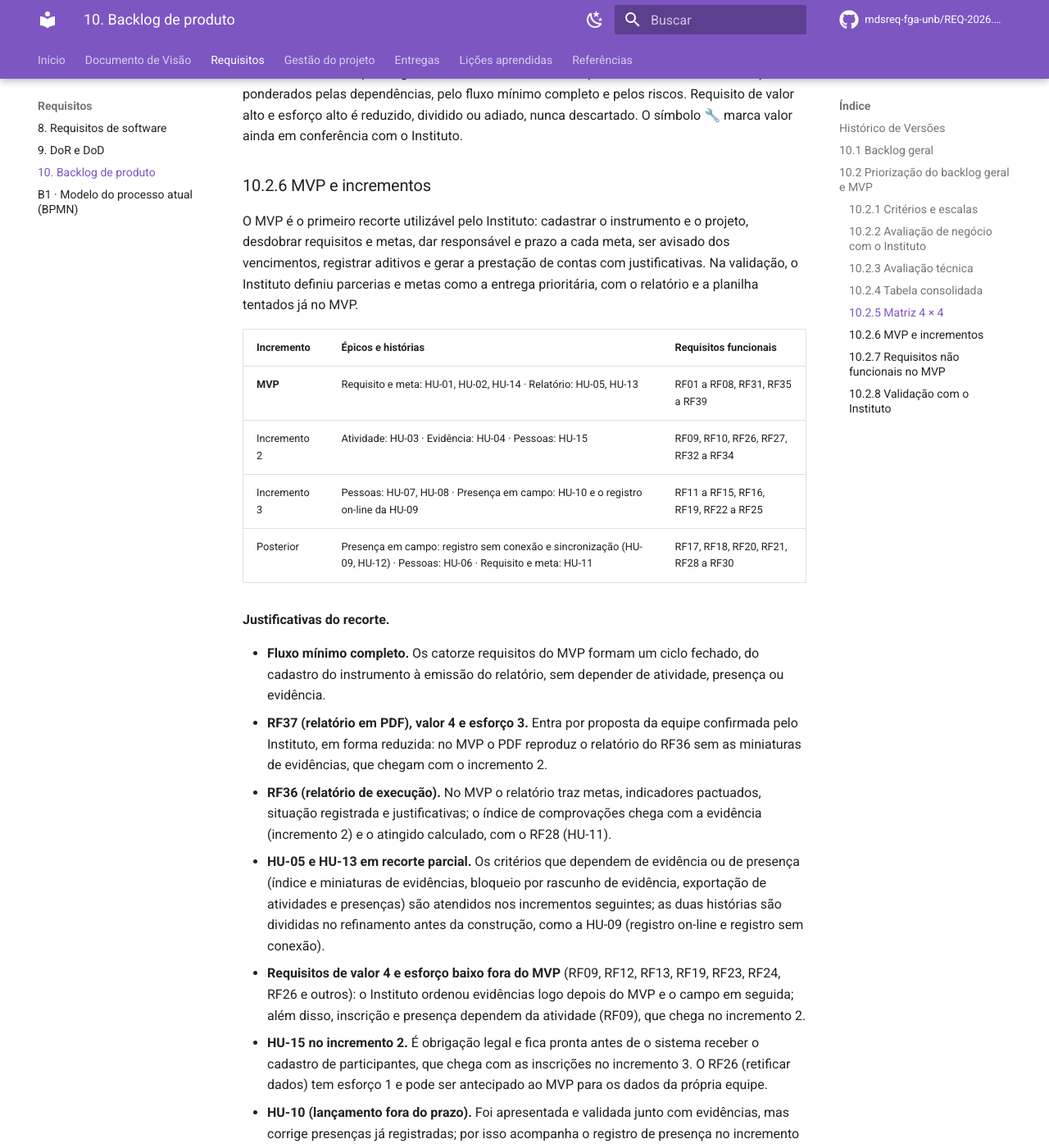
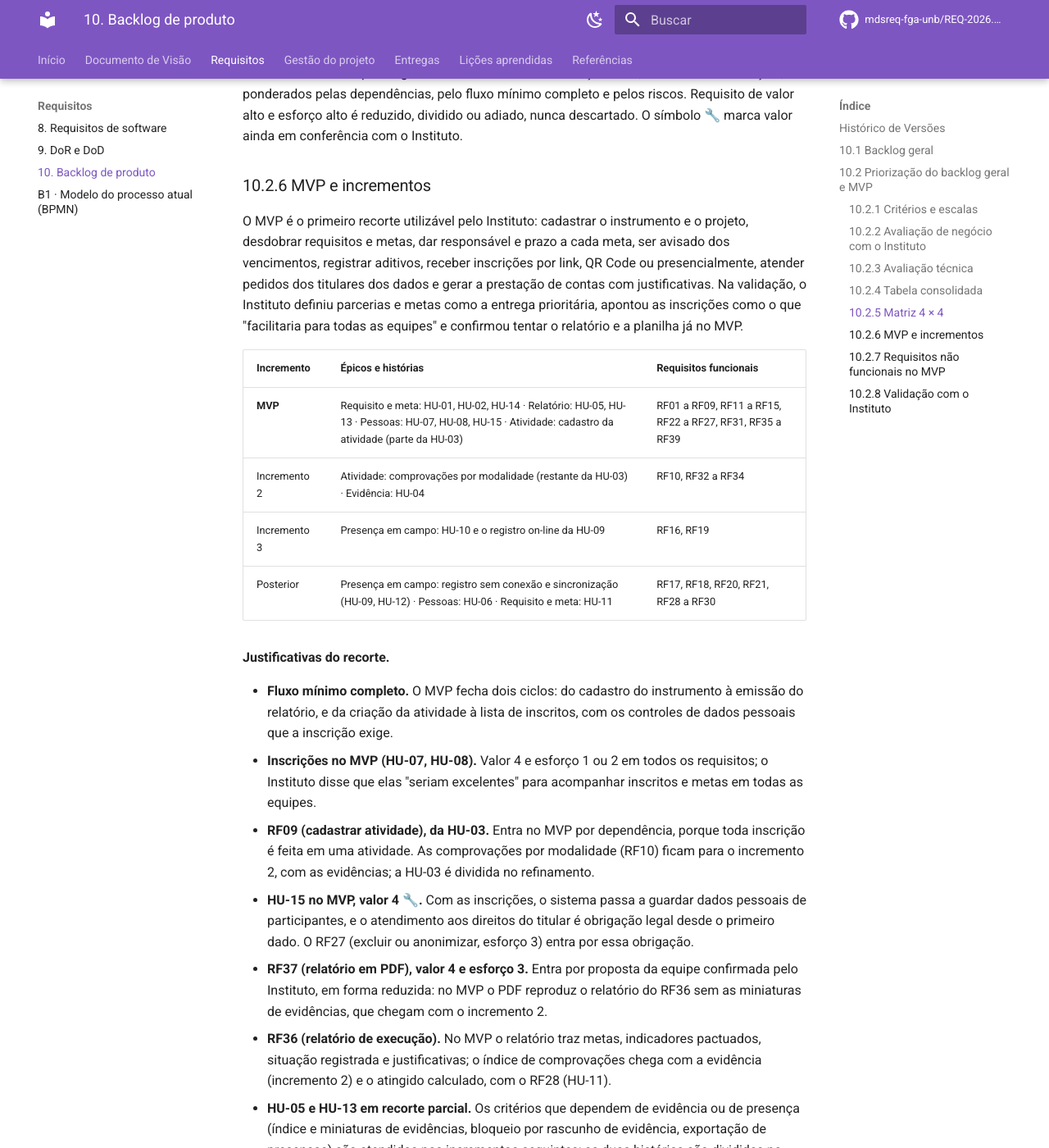
Before and after one commit to mdsreq-fga-unb/REQ-2026.2-T02-CyberSetor, an MkDocs documentation site: the page built from docs/requisitos/10-backlog.md, in a window 1280 px wide and 1400 px high, scrolled down 11117 px. Shown: the whole window at 82% size. Built offline with MkDocs 1.6.1 and Material for MkDocs 9.7.7, drawn with Linux system fonts in a browser that asks for light colours; comment, search, counter and statistics services are not loaded; some of the changed text lies outside the part shown.

Commit message:
docs(requisitos): inclui as inscrições no MVP da seção 10

```diff
--- a/docs/requisitos/10-backlog.md
+++ b/docs/requisitos/10-backlog.md
@@ -360,25 +360,25 @@ O **esforço técnico** de cada requisito é a média das três notas, arredonda
 | [RF06](8-requisitos.md#rf06) | HU-02 | 4 | 1 | MVP |
 | [RF07](8-requisitos.md#rf07) | HU-02 | 4 | 2 | MVP |
 | [RF08](8-requisitos.md#rf08) | HU-02 | 4 | 2 | MVP |
-| [RF09](8-requisitos.md#rf09) | HU-03 | 4 | 1 | Incremento 2 |
+| [RF09](8-requisitos.md#rf09) | HU-03 | 4 | 1 | MVP |
 | [RF10](8-requisitos.md#rf10) | HU-03 | 4 | 3 | Incremento 2 |
-| [RF11](8-requisitos.md#rf11) | HU-07 | 4 | 2 | Incremento 3 |
-| [RF12](8-requisitos.md#rf12) | HU-07 | 4 | 1 | Incremento 3 |
-| [RF13](8-requisitos.md#rf13) | HU-08 | 4 | 1 | Incremento 3 |
-| [RF14](8-requisitos.md#rf14) | HU-07, HU-08 | 4 | 2 | Incremento 3 |
-| [RF15](8-requisitos.md#rf15) | HU-07, HU-08 | 4 | 2 | Incremento 3 |
+| [RF11](8-requisitos.md#rf11) | HU-07 | 4 | 2 | MVP |
+| [RF12](8-requisitos.md#rf12) | HU-07 | 4 | 1 | MVP |
+| [RF13](8-requisitos.md#rf13) | HU-08 | 4 | 1 | MVP |
+| [RF14](8-requisitos.md#rf14) | HU-07, HU-08 | 4 | 2 | MVP |
+| [RF15](8-requisitos.md#rf15) | HU-07, HU-08 | 4 | 2 | MVP |
 | [RF16](8-requisitos.md#rf16) | HU-09 | 2 | 3 | Incremento 3 |
 | [RF17](8-requisitos.md#rf17) | HU-09 | 2 | 3 | Posterior |
 | [RF18](8-requisitos.md#rf18) | HU-12 | 2 | 3 | Posterior |
 | [RF19](8-requisitos.md#rf19) | HU-10 | 4 | 1 | Incremento 3 |
 | [RF20](8-requisitos.md#rf20) | HU-06 | 2 | 2 | Posterior |
 | [RF21](8-requisitos.md#rf21) | HU-06 | 2 | 1 | Posterior |
-| [RF22](8-requisitos.md#rf22) | HU-06, HU-08 | 4 | 2 | Incremento 3 |
-| [RF23](8-requisitos.md#rf23) | HU-07, HU-08 | 4 | 1 | Incremento 3 |
-| [RF24](8-requisitos.md#rf24) | HU-06, HU-07 | 4 | 1 | Incremento 3 |
-| [RF25](8-requisitos.md#rf25) | HU-07 | 4 | 2 | Incremento 3 |
-| [RF26](8-requisitos.md#rf26) | HU-15 | 4 🔧 | 1 | Incremento 2 |
-| [RF27](8-requisitos.md#rf27) | HU-15 | 4 🔧 | 3 | Incremento 2 |
+| [RF22](8-requisitos.md#rf22) | HU-06, HU-08 | 4 | 2 | MVP |
+| [RF23](8-requisitos.md#rf23) | HU-07, HU-08 | 4 | 1 | MVP |
+| [RF24](8-requisitos.md#rf24) | HU-06, HU-07 | 4 | 1 | MVP |
+| [RF25](8-requisitos.md#rf25) | HU-07 | 4 | 2 | MVP |
+| [RF26](8-requisitos.md#rf26) | HU-15 | 4 🔧 | 1 | MVP |
+| [RF27](8-requisitos.md#rf27) | HU-15 | 4 🔧 | 3 | MVP |
 | [RF28](8-requisitos.md#rf28) | HU-11 | 3 | 2 | Posterior |
 | [RF29](8-requisitos.md#rf29) | HU-11 | 3 | 1 | Posterior |
 | [RF30](8-requisitos.md#rf30) | HU-11 | 3 | 2 | Posterior |
@@ -398,7 +398,7 @@ Linhas: valor de negócio. Colunas: esforço técnico. Em negrito, os requisitos
 
 | Valor \ Esforço | 1 | 2 | 3 | 4 |
 | :---: | :--- | :--- | :--- | :--- |
-| **4** | **RF01**, **RF02**, **RF03**, **RF05**, **RF06**, RF09, RF12, RF13, RF19, RF23, RF24, RF26 🔧, **RF35**, **RF38**, **RF39** | **RF04**, **RF07**, **RF08**, RF11, RF14, RF15, RF22, RF25, **RF31**, RF33, **RF36** | RF10, RF27 🔧, RF32, RF34, **RF37** | — |
+| **4** | **RF01**, **RF02**, **RF03**, **RF05**, **RF06**, **RF09**, **RF12**, **RF13**, RF19, **RF23**, **RF24**, **RF26** 🔧, **RF35**, **RF38**, **RF39** | **RF04**, **RF07**, **RF08**, **RF11**, **RF14**, **RF15**, **RF22**, **RF25**, **RF31**, RF33, **RF36** | RF10, **RF27** 🔧, RF32, RF34, **RF37** | — |
 | **3** | RF29 | RF28, RF30 | — | — |
 | **2** | RF21 | RF20 | RF16, RF17, RF18 | — |
 | **1** | — | — | — | — |
@@ -408,23 +408,25 @@ Candidatos ao MVP pela regra da matriz: valor 4 com esforço 1 ou 2, e valor 3 c
 
 ### 10.2.6 MVP e incrementos
 
-O MVP é o primeiro recorte utilizável pelo Instituto: cadastrar o instrumento e o projeto, desdobrar requisitos e metas, dar responsável e prazo a cada meta, ser avisado dos vencimentos, registrar aditivos e gerar a prestação de contas com justificativas. Na validação, o Instituto definiu parcerias e metas como a entrega prioritária, com o relatório e a planilha tentados já no MVP.
+O MVP é o primeiro recorte utilizável pelo Instituto: cadastrar o instrumento e o projeto, desdobrar requisitos e metas, dar responsável e prazo a cada meta, ser avisado dos vencimentos, registrar aditivos, receber inscrições por link, QR Code ou presencialmente, atender pedidos dos titulares dos dados e gerar a prestação de contas com justificativas. Na validação, o Instituto definiu parcerias e metas como a entrega prioritária, apontou as inscrições como o que "facilitaria para todas as equipes" e confirmou tentar o relatório e a planilha já no MVP.
 
 | Incremento | Épicos e histórias | Requisitos funcionais |
 | :--- | :--- | :--- |
-| **MVP** | Requisito e meta: HU-01, HU-02, HU-14 · Relatório: HU-05, HU-13 | RF01 a RF08, RF31, RF35 a RF39 |
-| Incremento 2 | Atividade: HU-03 · Evidência: HU-04 · Pessoas: HU-15 | RF09, RF10, RF26, RF27, RF32 a RF34 |
-| Incremento 3 | Pessoas: HU-07, HU-08 · Presença em campo: HU-10 e o registro on-line da HU-09 | RF11 a RF15, RF16, RF19, RF22 a RF25 |
+| **MVP** | Requisito e meta: HU-01, HU-02, HU-14 · Relatório: HU-05, HU-13 · Pessoas: HU-07, HU-08, HU-15 · Atividade: cadastro da atividade (parte da HU-03) | RF01 a RF09, RF11 a RF15, RF22 a RF27, RF31, RF35 a RF39 |
+| Incremento 2 | Atividade: comprovações por modalidade (restante da HU-03) · Evidência: HU-04 | RF10, RF32 a RF34 |
+| Incremento 3 | Presença em campo: HU-10 e o registro on-line da HU-09 | RF16, RF19 |
 | Posterior | Presença em campo: registro sem conexão e sincronização (HU-09, HU-12) · Pessoas: HU-06 · Requisito e meta: HU-11 | RF17, RF18, RF20, RF21, RF28 a RF30 |
 
 **Justificativas do recorte.**
 
-- **Fluxo mínimo completo.** Os catorze requisitos do MVP formam um ciclo fechado, do cadastro do instrumento à emissão do relatório, sem depender de atividade, presença ou evidência.
+- **Fluxo mínimo completo.** O MVP fecha dois ciclos: do cadastro do instrumento à emissão do relatório, e da criação da atividade à lista de inscritos, com os controles de dados pessoais que a inscrição exige.
+- **Inscrições no MVP (HU-07, HU-08).** Valor 4 e esforço 1 ou 2 em todos os requisitos; o Instituto disse que elas "seriam excelentes" para acompanhar inscritos e metas em todas as equipes.
+- **RF09 (cadastrar atividade), da HU-03.** Entra no MVP por dependência, porque toda inscrição é feita em uma atividade. As comprovações por modalidade (RF10) ficam para o incremento 2, com as evidências; a HU-03 é dividida no refinamento.
+- **HU-15 no MVP, valor 4 🔧.** Com as inscrições, o sistema passa a guardar dados pessoais de participantes, e o atendimento aos direitos do titular é obrigação legal desde o primeiro dado. O RF27 (excluir ou anonimizar, esforço 3) entra por essa obrigação.
 - **RF37 (relatório em PDF), valor 4 e esforço 3.** Entra por proposta da equipe confirmada pelo Instituto, em forma reduzida: no MVP o PDF reproduz o relatório do RF36 sem as miniaturas de evidências, que chegam com o incremento 2.
 - **RF36 (relatório de execução).** No MVP o relatório traz metas, indicadores pactuados, situação registrada e justificativas; o índice de comprovações chega com a evidência (incremento 2) e o atingido calculado, com o RF28 (HU-11).
-- **HU-05 e HU-13 em recorte parcial.** Os critérios que dependem de evidência ou de presença (índice e miniaturas de evidências, bloqueio por rascunho de evidência, exportação de atividades e presenças) são atendidos nos incrementos seguintes; as duas histórias são divididas no refinamento antes da construção, como a HU-09 (registro on-line e registro sem conexão).
-- **Requisitos de valor 4 e esforço baixo fora do MVP** (RF09, RF12, RF13, RF19, RF23, RF24, RF26 e outros): o Instituto ordenou evidências logo depois do MVP e o campo em seguida; além disso, inscrição e presença dependem da atividade (RF09), que chega no incremento 2.
-- **HU-15 no incremento 2.** É obrigação legal e fica pronta antes de o sistema receber o cadastro de participantes, que chega com as inscrições no incremento 3. O RF26 (retificar dados) tem esforço 1 e pode ser antecipado ao MVP para os dados da própria equipe.
+- **HU-05 e HU-13 em recorte parcial.** Os critérios que dependem de evidência ou de presença (índice e miniaturas de evidências, bloqueio por rascunho de evidência, exportação de presenças) são atendidos nos incrementos seguintes; as duas histórias são divididas no refinamento antes da construção, como a HU-09 (registro on-line e registro sem conexão).
+- **Evidências no incremento 2.** O Instituto ordenou as evidências logo depois do MVP; o esforço delas (RF32 e RF34 com esforço 3) não cabe na primeira entrega.
 - **HU-10 (lançamento fora do prazo).** Foi apresentada e validada junto com evidências, mas corrige presenças já registradas; por isso acompanha o registro de presença no incremento 3.
 - **RF16 (registro on-line de presença), valor 2.** Sobe para o incremento 3 por dependência: a HU-10, de valor 4, corrige presenças registradas por ele. O registro sem conexão (RF17) e a sincronização (RF18) ficam para depois.
 - **HU-11 (progresso e risco), valor 3.** Fica para o fim porque o cálculo (RF28) depende de presenças e evidências registradas; antes disso o painel mostraria números enganosos. O RF29, candidato pela matriz, só tem efeito junto com o RF28.
@@ -434,8 +436,8 @@ O MVP é o primeiro recorte utilizável pelo Instituto: cadastrar o instrumento
 | Classe | Requisitos não funcionais | Motivo |
 | :--- | :--- | :--- |
 | Obrigatórios para o MVP | [RNF03](8-requisitos.md#rnf03), [RNF04](8-requisitos.md#rnf04), [RNF16](8-requisitos.md#rnf16), [RNF17](8-requisitos.md#rnf17), [RNF18](8-requisitos.md#rnf18) | Valem para todo o produto desde a primeira entrega: acesso autenticado por perfil, conforme os perfis levantados com o Instituto (8.5.1), compatibilidade, pilha tecnológica e cópia de segurança |
-| Associados a RFs do MVP | [RNF01](8-requisitos.md#rnf01), [RNF05](8-requisitos.md#rnf05), [RNF02](8-requisitos.md#rnf02), [RNF07](8-requisitos.md#rnf07), [RNF08](8-requisitos.md#rnf08), [RNF11](8-requisitos.md#rnf11), [RNF13](8-requisitos.md#rnf13) | Integridade das metas, minimização de dados na exportação, auditoria, guarda e integridade dos relatórios, desempenho do painel de prazos e da geração de relatórios |
-| Evolutivos | [RNF06](8-requisitos.md#rnf06), [RNF09](8-requisitos.md#rnf09), [RNF10](8-requisitos.md#rnf10), [RNF12](8-requisitos.md#rnf12), [RNF14](8-requisitos.md#rnf14), [RNF15](8-requisitos.md#rnf15) | Entram com os incrementos de evidência, inscrição, presença e operação sem conexão |
+| Associados a RFs do MVP | [RNF01](8-requisitos.md#rnf01), [RNF02](8-requisitos.md#rnf02), [RNF05](8-requisitos.md#rnf05), [RNF06](8-requisitos.md#rnf06), [RNF07](8-requisitos.md#rnf07), [RNF08](8-requisitos.md#rnf08), [RNF11](8-requisitos.md#rnf11), [RNF12](8-requisitos.md#rnf12), [RNF13](8-requisitos.md#rnf13), [RNF15](8-requisitos.md#rnf15) | Integridade das metas, auditoria, minimização de dados e prazo de exclusão, guarda e integridade dos relatórios, desempenho do painel de prazos, da inscrição pública e da geração de relatórios, usabilidade da inscrição em celular |
+| Evolutivos | [RNF09](8-requisitos.md#rnf09), [RNF10](8-requisitos.md#rnf10), [RNF14](8-requisitos.md#rnf14) | Entram com os incrementos de evidência e de operação sem conexão |
 | Não aplicáveis | — | Nenhum requisito não funcional foi descartado |
 
 ### 10.2.8 Validação com o Instituto
@@ -446,9 +448,9 @@ O MVP é o primeiro recorte utilizável pelo Instituto: cadastrar o instrumento
 | Participantes do Instituto | Clara Novaes, diretora pedagógica; Maria Eduarda |
 | Participantes da equipe | Vinicius Vieira, Rodrigo Henrique Donato, Lucas de Paula Leal, Caio Martins; Daniel Batista 🔧 |
 | Apresentado | Quinze histórias em quatro jornadas, com os requisitos e as regras de negócio de cada uma, e a escala de valor de 4 a 1 |
-| Aprovado para o MVP | Parcerias e metas (HU-01, HU-02, HU-14) e prestação de contas com relatório e planilha (HU-05, HU-13), se couberem na capacidade |
-| Adiado | Evidências e atividades para o incremento 2; campo e inscrições para o incremento 3; registro sem conexão, histórico de participação e painel de risco para depois |
+| Aprovado para o MVP | Parcerias e metas (HU-01, HU-02, HU-14); inscrições públicas e assistidas (HU-07, HU-08); prestação de contas com relatório e planilha (HU-05, HU-13), se couberem na capacidade |
+| Adiado | Evidências para o incremento 2; registro de presença para o incremento 3; registro sem conexão, histórico de participação e painel de risco para depois |
 | Ajustes pedidos | Aviso de vencimento automático com 30 dias de antecedência e aviso manual na própria meta, enviado primeiro por e-mail; encerramento de projeto restrito à coordenação da execução, sem bloqueio por evidência antiga que não pode ser recuperada; trava do relatório por falta de justificativa mantida, com notificação à direção sem parar as demais áreas; correção fora do prazo sem aprovação; modalidades de atividade criadas pelo próprio Instituto |
 | Confirmado sem ajuste | Meta sem parâmetros fica em rascunho; aditivo gera nova versão e preserva a original; alteração em registro já publicado exige justificativa |
 | Pedido novo | Registrar a alteração do período de execução e atualizar os prazos que dependem dele, a especificar |
-| Divergências e pendências | A ordem dos incrementos vai à conferência do Instituto: as inscrições chegaram a ser indicadas para o MVP antes da ordem final; a equipe posicionou por dependência a HU-10 e o RF16 no incremento 3 e a HU-15 no incremento 2; a HU-15 não foi votada e seu valor vai à conferência; a repetição do aviso depois dos 30 dias está a definir; a trava do relatório sobre pagamentos depende da área financeira |
+| Divergências e pendências | A ordem dos incrementos vai à conferência do Instituto: as inscrições foram confirmadas para o MVP às 01:03 e, na ordem final, o campo ficou depois das evidências; a equipe manteve as inscrições no MVP e posicionou por dependência o RF09 e a HU-15 no MVP e a HU-10 e o RF16 no incremento 3; a HU-15 não foi votada e seu valor vai à conferência; a repetição do aviso depois dos 30 dias está a definir; a trava do relatório sobre pagamentos depende da área financeira |
```
